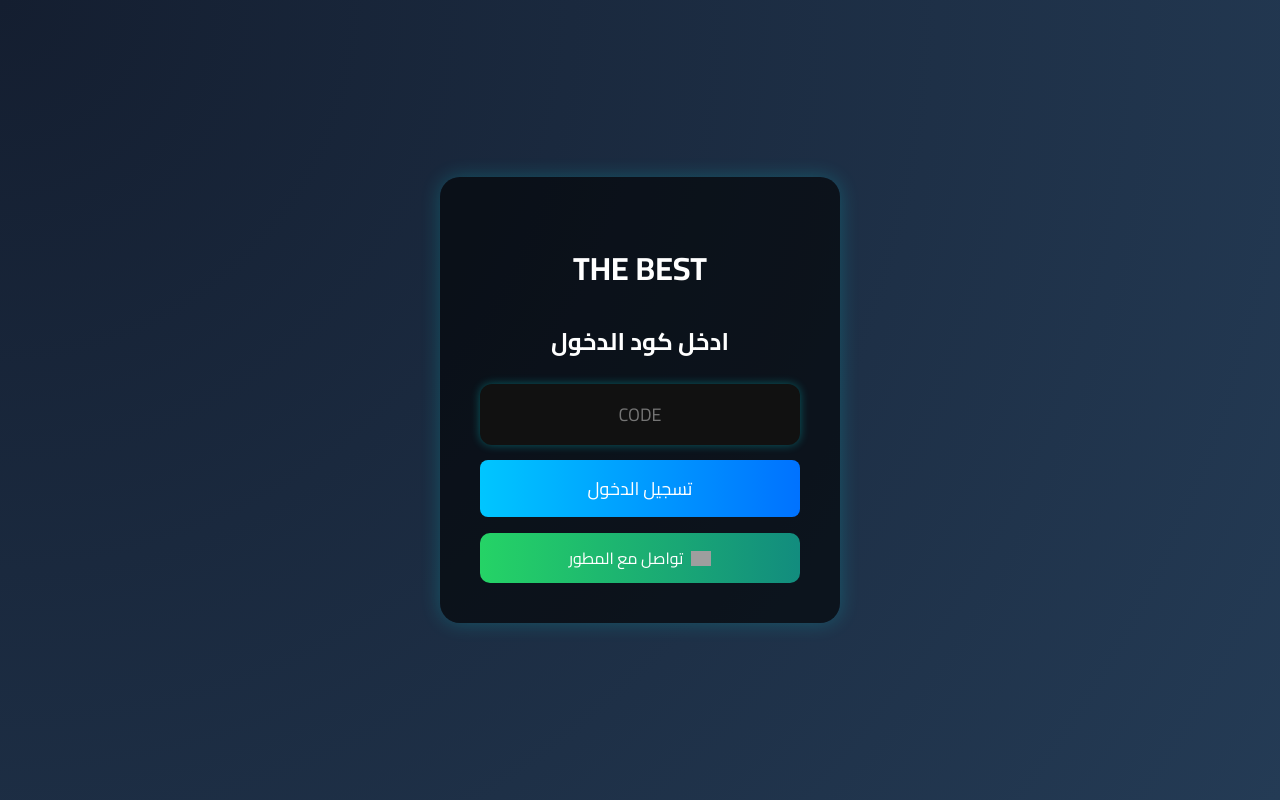
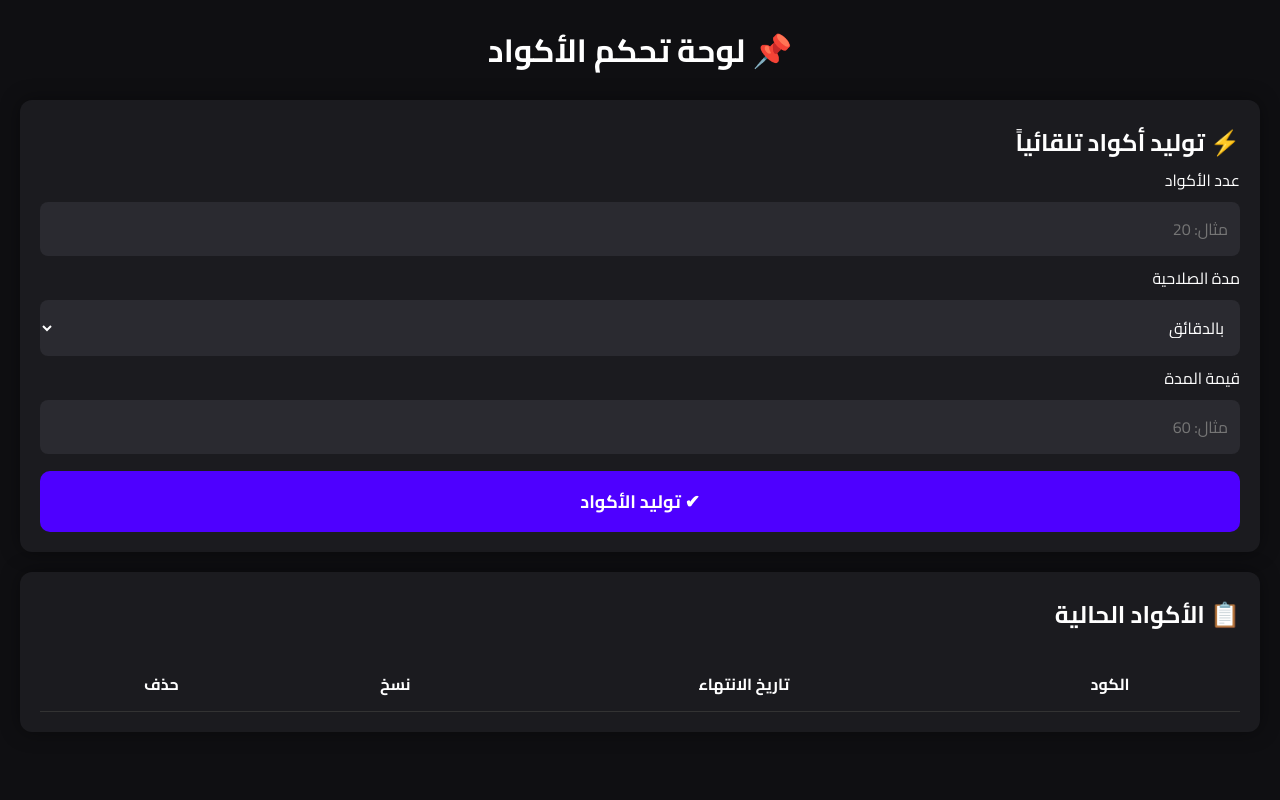
Before and after one commit to plus316-tech/adman, a plain HTML site: page index.html in a window 1280 px wide. Drawn offline with Linux system fonts and the light colour scheme; no server answers; grey boxes are pictures that could not be loaded.

Commit message:
Update index.html

```diff
--- a/index.html
+++ b/index.html
@@ -1,158 +1,178 @@
 <!DOCTYPE html>
 <html lang="ar" dir="rtl">
 <head>
-  <meta charset="UTF-8" />
-  <title>THE BEST - تسجيل دخول الطالب</title>
-  <meta name="viewport" content="width=device-width, initial-scale=1.0" />
-
-  <script src="https://www.gstatic.com/firebasejs/9.22.0/firebase-app-compat.js"></script>
-  <script src="https://www.gstatic.com/firebasejs/9.22.0/firebase-database-compat.js"></script>
-
-  <link href="https://fonts.googleapis.com/css2?family=Cairo:wght@400;700&display=swap" rel="stylesheet">
+<meta charset="UTF-8">
+<meta name="viewport" content="width=device-width, initial-scale=1.0">
+<title>لوحة تحكم الأكواد</title>
+<link href="https://fonts.googleapis.com/css2?family=Cairo:wght@400;600;700;900&display=swap" rel="stylesheet">
 <style>
-    * { box-sizing: border-box; font-family:'Cairo',sans-serif; }
-    body {
-      margin:0;height:100vh;display:flex;align-items:center;justify-content:center;
-      background:radial-gradient(circle at top left,#141E30,#243B55);
-      color:white; overflow:hidden;
+*{margin:0;padding:0;box-sizing:border-box;font-family:'Cairo',sans-serif;}
+body{background:#0f0f12;color:white;padding:20px;}
+.card{
+    background:#1b1b1f;padding:20px;margin-bottom:20px;border-radius:12px;
+    box-shadow:0 0 20px rgba(0,0,0,0.4);
 }
-    .login-box {
-      background:rgba(0,0,0,0.6);padding:40px;border-radius:20px;
-      width:90%;max-width:400px;text-align:center;
-      box-shadow:0 0 20px rgba(0,255,255,0.2);
+input,select{
+    width:100%;padding:12px;margin:7px 0;border-radius:8px;
+    border:none;background:#2a2a30;color:white;font-size:16px;
 }
-    .login-box input {
-      width:100%;padding:14px;border-radius:12px;margin-bottom:15px;
-      background:#111;color:#fff;font-size:18px;border:none;outline:none;
-      text-align:center;box-shadow:0 0 10px rgba(0,255,255,0.3);
+button{
+    width:100%;padding:14px;background:#4e00ff;border:none;border-radius:10px;
+    color:white;font-size:18px;font-weight:bold;cursor:pointer;margin-top:10px;
 }
-    button {
-      width:100%;padding:12px;font-size:18px;border:none;
-      border-radius:8px;background:linear-gradient(90deg,#00c6ff,#0072ff);
-      color:white;cursor:pointer;transition:.3s;
+table{
+    width:100%;border-collapse:collapse;margin-top:20px;
 }
-    button:hover { transform:scale(1.05); }
-    .error { color:#ff4f4f; }
-    .success { color:#00f5c4; }
-    #contactDev {
-      margin-top:15px;display:none;padding:10px;border-radius:10px;
-      background:linear-gradient(90deg,#25d366,#128c7e);
-      color:white;text-decoration:none;font-size:16px;
-      display:flex;align-items:center;gap:8px;justify-content:center;
+th,td{
+    padding:12px;border-bottom:1px solid #333;text-align:center;
 }
+.action-btn{
+    padding:6px 10px;border:none;border-radius:6px;color:white;cursor:pointer;
+}
+.del{background:#e6004c;}
+.copy{background:#0077ff;}
 </style>
 </head>
+<body>
 
-<body>
-  <div class="login-box">
-    <h1>THE BEST</h1>
-    <h2>ادخل كود الدخول</h2>
+<h1 style="text-align:center;margin-bottom:20px;">📌 لوحة تحكم الأكواد</h1>
 
-    <input type="text" id="codeInput" placeholder="CODE">
-    <button onclick="verifyCode()">تسجيل الدخول</button>
+<!-- توليد الأكواد -->
+<div class="card">
+    <h2>⚡ توليد أكواد تلقائياً</h2>
 
-    <p id="status"></p>
+    <label>عدد الأكواد</label>
+    <input id="autoCount" type="number" placeholder="مثال: 20">
 
-    <a id="contactDev" href="https://wa.me/201001257486" target="_blank">
-      <img src="https://img.icons8.com/color/48/000000/whatsapp--v1.png" width="20">
-      تواصل مع المطور
-    </a>
+    <label>مدة الصلاحية</label>
+    <select id="autoDurationType">
+        <option value="minutes">بالدقائق</option>
+        <option value="hours">بالساعات</option>
+        <option value="days">بالأيام</option>
+    </select>
+
+    <label>قيمة المدة</label>
+    <input id="autoDurationValue" type="number" placeholder="مثال: 60">
+
+    <button onclick="generateAutoCodes()">✔ توليد الأكواد</button>
 </div>
 
+<!-- جدول الأكواد -->
+<div class="card">
+    <h2>📋 الأكواد الحالية</h2>
+    <table>
+        <thead>
+            <tr>
+                <th>الكود</th>
+                <th>تاريخ الانتهاء</th>
+                <th>نسخ</th>
+                <th>حذف</th>
+            </tr>
+        </thead>
+        <tbody id="codesTable"></tbody>
+    </table>
+</div>
+
+<!-- Firebase -->
+<script src="https://www.gstatic.com/firebasejs/10.12.2/firebase-app.js"></script>
+<script src="https://www.gstatic.com/firebasejs/10.12.2/firebase-database.js"></script>
+
 <script>
+// -----------------------
+//  Firebase Config
+// -----------------------
 const firebaseConfig = {
-  databaseURL: "https://website-83e14-default-rtdb.firebaseio.com/"
+    apiKey: "YOUR-API-KEY",
+    authDomain: "YOUR-PROJECT.firebaseapp.com",
+    databaseURL: "https://YOUR-PROJECT-default-rtdb.firebaseio.com",
+    projectId: "YOUR-PROJECT-ID",
+    storageBucket: "YOUR-PROJECT.appspot.com",
+    messagingSenderId: "ID",
+    appId: "APP-ID"
 };
-
 firebase.initializeApp(firebaseConfig);
 const db = firebase.database();
 
-// 🔥 إنشاء deviceId ثابت
-const deviceId = localStorage.getItem("deviceId") || generateDeviceId();
-localStorage.setItem("deviceId", deviceId);
-
-function generateDeviceId() {
-  return "DEV-" + Math.random().toString(36).substring(2, 12);
+// ------------------------
+//   توليد كود عشوائي
+// ------------------------
+function generateCode() {
+    const chars = "ABCDEFGHJKLMNPQRSTUVWXYZ23456789";
+    let c = "";
+    for (let i = 0; i < 6; i++)
+        c += chars[Math.floor(Math.random() * chars.length)];
+    return c;
 }
 
-// ======================
-//  التحقق من الكود
-// ======================
-function verifyCode() {
-  const code = document.getElementById("codeInput").value.trim();
-  const status = document.getElementById("status");
-  const btn = document.getElementById("contactDev");
+// ------------------------
+//   توليد أكواد تلقائي
+// ------------------------
+function generateAutoCodes() {
+    const count = parseInt(document.getElementById("autoCount").value);
+    const type = document.getElementById("autoDurationType").value;
+    const val = parseInt(document.getElementById("autoDurationValue").value);
 
-  status.textContent = "جارٍ التحقق...";
-  status.className = "";
-  btn.style.display = "none";
+    if (!count || count <= 0) return alert("❌ اكتب عدد الأكواد");
+    if (!val) return alert("❌ اكتب المدة");
 
-  if (code === "") {
-    status.textContent = "❌ أدخل الكود أولاً";
-    status.className = "error";
-    return;
+    for (let i = 0; i < count; i++) {
+        let code = generateCode();
+
+        let expires = Date.now();
+        if (type === "minutes") expires += val * 60000;
+        if (type === "hours")   expires += val * 3600000;
+        if (type === "days")    expires += val * 86400000;
+
+        db.ref("approvedCodes/" + code).set({
+            expiresAt: expires,
+            usedBy: "",
+            deviceId: "",
+            active: true,
+            createdAt: Date.now()
+        });
     }
 
-  db.ref("codes").orderByChild("code").equalTo(code).once("value", (snapshot) => {
-    if (!snapshot.exists()) {
-      status.textContent = "❌ الكود غير صحيح.";
-      status.className = "error";
-      btn.style.display = "flex";
-      return;
+    alert("✔ تم توليد " + count + " كود بنجاح");
 }
 
-    const key = Object.keys(snapshot.val())[0];
-    const data = snapshot.val()[key];
+// ------------------------
+//     تحميل الأكواد
+// ------------------------
+function loadCodes() {
+    const table = document.getElementById("codesTable");
+    db.ref("approvedCodes").on("value", snap => {
+        table.innerHTML = "";
+        snap.forEach(codeSnap => {
+            const code = codeSnap.key;
+            const data = codeSnap.val();
+            const endDate = new Date(data.expiresAt).toLocaleString();
 
-    const now = Date.now();
-
-    // إذا لم يتم التفعيل من قبل ⇦ أنشئ انتهاء صلاحية
-    if (!data.deviceId) {
-      let expireTime;
-
-      if (data.type === "trial") {
-        expireTime = now + data.minutes * 60000;
-      }
-      else if (data.type === "sub") {
-        expireTime = now + data.days * 24 * 60 * 60 * 1000;
-      }
-      else {
-        status.textContent = "⚠ كود غير مضبوط.";
-        status.className = "error";
-        return;
+            table.innerHTML += `
+                <tr>
+                    <td>${code}</td>
+                    <td>${endDate}</td>
+                    <td><button class="action-btn copy" onclick="copyCode('${code}')">📋</button></td>
+                    <td><button class="action-btn del" onclick="deleteCode('${code}')">🗑</button></td>
+                </tr>
+            `;
+        });
+    });
 }
 
-      db.ref("codes/" + key).update({
-        deviceId: deviceId,
-        expire: expireTime
-      });
-
-      status.textContent = "✅ تم التفعيل لأول مرة!";
-      status.className = "success";
-      // window.location.href = "student.html";
-      return;
+// نسخ الكود
+function copyCode(code) {
+    navigator.clipboard.writeText(code);
+    alert("✔ تم نسخ الكود: " + code);
 }
 
-    // تحقق الجهاز
-    if (data.deviceId !== deviceId) {
-      status.textContent = "⚠ هذا الكود مفعل على جهاز آخر.";
-      status.className = "error";
-      return;
+// حذف كود
+function deleteCode(code) {
+    if (confirm("هل تريد حذف الكود؟")) {
+        db.ref("approvedCodes/" + code).remove();
+    }
 }
 
-    // تحقق انتهاء الصلاحية
-    if (data.expire <= now) {
-      status.textContent = "⛔ انتهت صلاحية الكود.";
-      status.className = "error";
-      return;
-    }
-
-    // نجاح
-    status.textContent = "✅ تسجيل دخول ناجح!";
-    status.className = "success";
-    // window.location.href = "student.html";
-  });
-}
+loadCodes();
 </script>
 
 </body>
```
Lines whose indentation alone changed are shown as unchanged.
